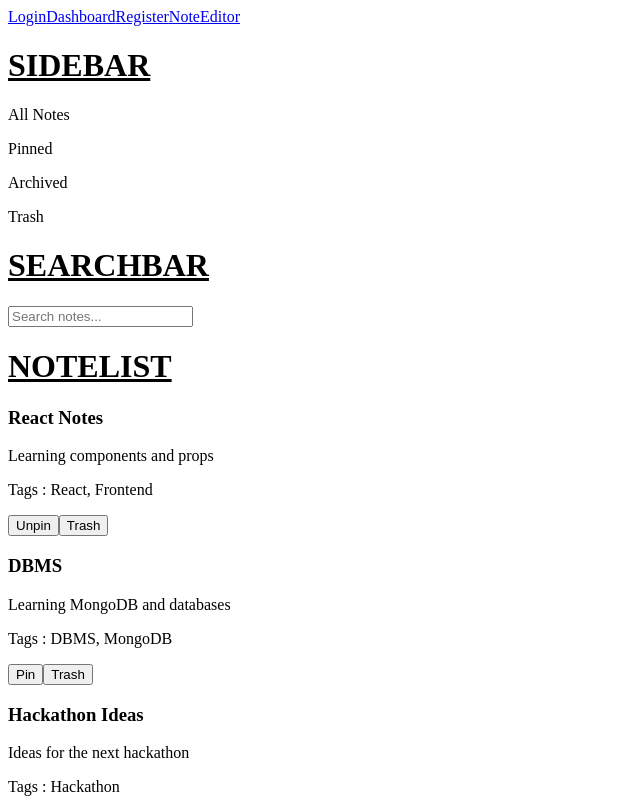
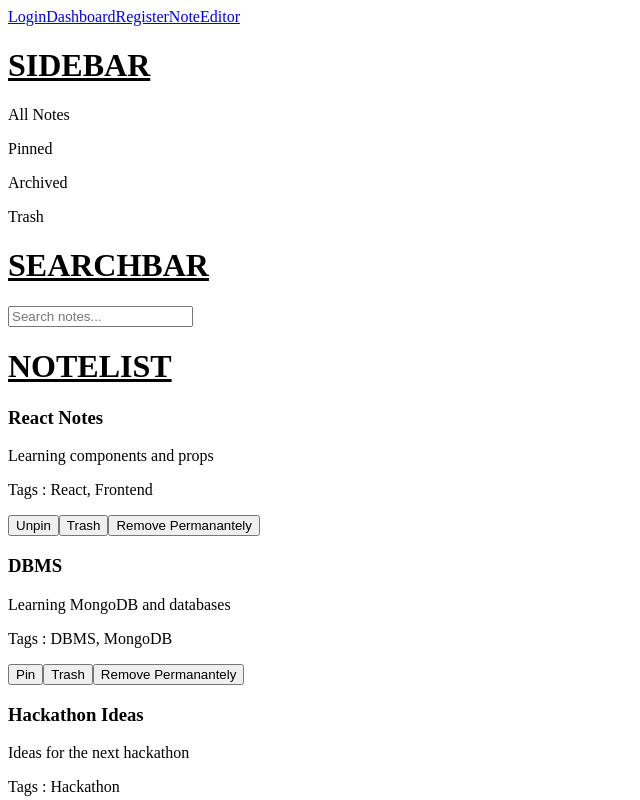
Before and after one commit to Siddharth-sem/PROJECTS-MERN, a React app in the folder smart-notes/frontend/: page /dashboard in a window 1280 px wide. Shown: the top 800 px of the page, without its empty margins (0-640 px from the left). Built offline with nearby package versions, Linux system fonts and the light colour scheme; the HTML template or start-up script is replaced by a standard one.

Commit message:
add permanent delete functionality for notes in Trash component

```diff
--- a/smart-notes/frontend/src/components/NoteCard.jsx
+++ b/smart-notes/frontend/src/components/NoteCard.jsx
@@ -1,4 +1,4 @@
-const NoteCard = ({note, togglePin, deleteNote}
+const NoteCard = ({note, togglePin, deleteNote, PermanentDelete}
 ) => {
   return (
     <div>
@@ -18,9 +18,9 @@ const NoteCard = ({note, togglePin, deleteNote}
         {note.isTrashed ? "Restore" : "Trash"}
       </button>
 
-      {/* <button onClick={()=> toggleTrash(note.id)}>
-
-      </button> */}
+      <button onClick={() => PermanentDelete(note.id)}>
+        Remove Permanantely
+      </button>
     </div>
   )
 }
--- a/smart-notes/frontend/src/components/NotesList.jsx
+++ b/smart-notes/frontend/src/components/NotesList.jsx
@@ -51,6 +51,9 @@ const addTestNote = () => {
         />
       ))}
 
+      <br />
+      <br />
+
       <button onClick={addTestNote}>
         + Add Test Note
       </button>
--- a/smart-notes/frontend/src/components/Trash.jsx
+++ b/smart-notes/frontend/src/components/Trash.jsx
@@ -1,6 +1,6 @@
 import NoteCard from "./NoteCard.jsx"
 
-const Trash = ({notes, deleteNote}) => {
+const Trash = ({notes, deleteNote, permanentDelete}) => {
   return(
   <div>
     {notes
@@ -10,6 +10,7 @@ const Trash = ({notes, deleteNote}) => {
                 key={note.id}
                 note = {note}
                 deleteNote={deleteNote}
+                permanentDelete={permanentDelete}
             />
     )
     }
--- a/smart-notes/frontend/src/pages/Dashboard.jsx
+++ b/smart-notes/frontend/src/pages/Dashboard.jsx
@@ -35,8 +35,9 @@ const Dashboard = () => {
     }
     ])
 
+
+  // remove the notes nad move to trash
   const deleteNote = (noteId) => {
-
   setNotes(
       notes.map((note) => {
 
@@ -52,6 +53,14 @@ const Dashboard = () => {
     )
 
   }
+
+
+// permanently delete the note from trash
+const permanentDelete = (noteId) => {
+  setNotes(
+    notes.filter((note) => note.id !== noteId)
+  )
+}
 
   return (
     <div>
@@ -72,6 +81,7 @@ const Dashboard = () => {
       <Trash
         notes ={notes}
         deleteNote ={deleteNote}
+        permanentDelete={permanentDelete}
       />
 
     </div>
```
